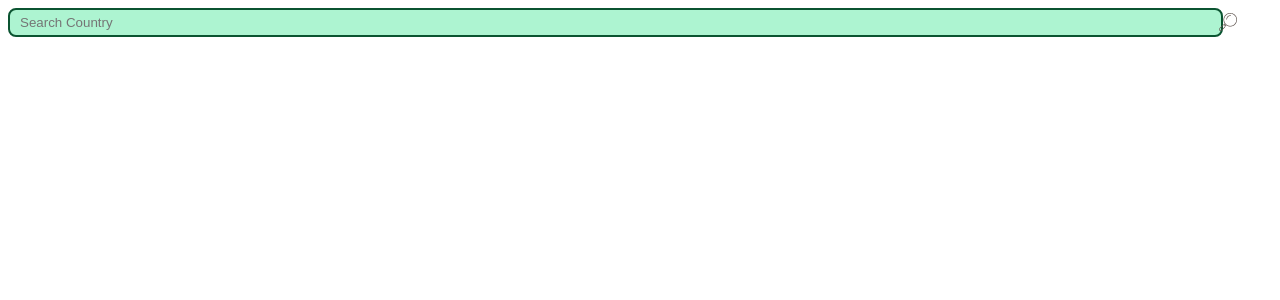
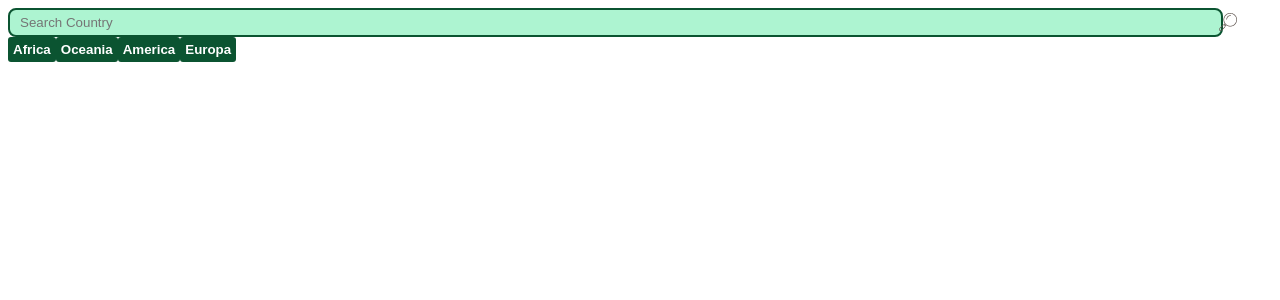
Before and after one commit to JosefinaLucarelli/countryApp, a React (Vite) app: page / in a window 1280 px wide. Shown: the top 300 px of the page. Built offline with nearby package versions, Linux system fonts and the light colour scheme.

Commit message:
create and style button component

```diff
--- a/src/App.tsx
+++ b/src/App.tsx
@@ -1,8 +1,15 @@
+import Button from "./components/Button";
 import Input from "./components/Input";
 
 const App = () => {
   return (
-    <Input></Input>
+    <>
+    <Input />
+    <Button label="Africa"/>
+    <Button label="Oceania"/>
+    <Button label="America" />
+    <Button label="Europa" />
+    </>
    )
 }
 
--- a/src/components/Button/index.tsx
+++ b/src/components/Button/index.tsx
@@ -0,0 +1,11 @@
+import styles from './styles.module.scss'
+type Props = {
+    label: string
+}
+const Button = ({label}: Props) =>{
+    return(
+        <button className={styles.button}>{label}</button>
+    )
+}
+
+export default Button;
--- /dev/null
+++ b/src/components/Button/styles.module.scss
@@ -0,0 +1,14 @@
+.button {
+    background: #0B5431;
+    padding: 5px;
+    border-radius: 3px;
+    color: white;
+    border: none;
+    cursor: pointer;
+    font-weight: bolder;
+    transition: all 300ms;
+    &:hover {
+        background: white;
+        color: #0B5431;
+    }
+}
```
